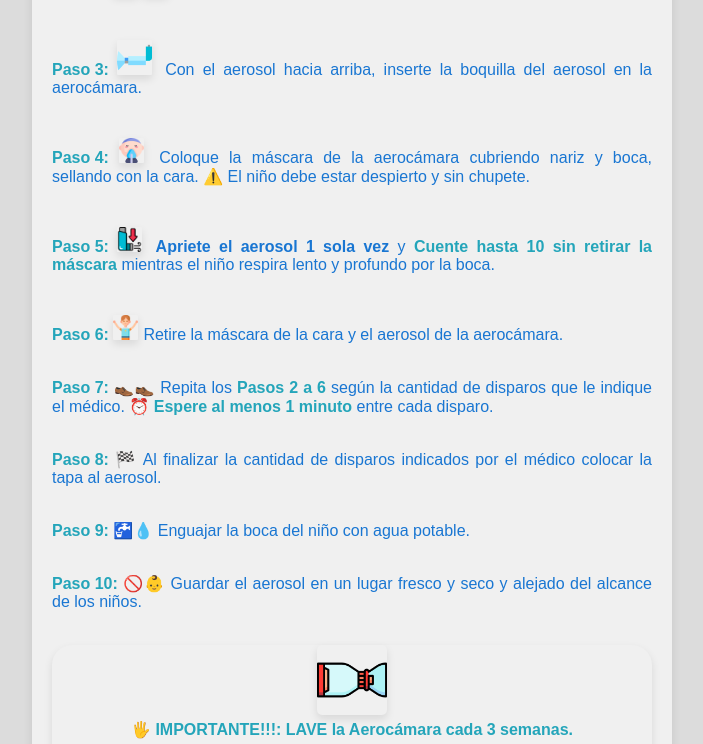
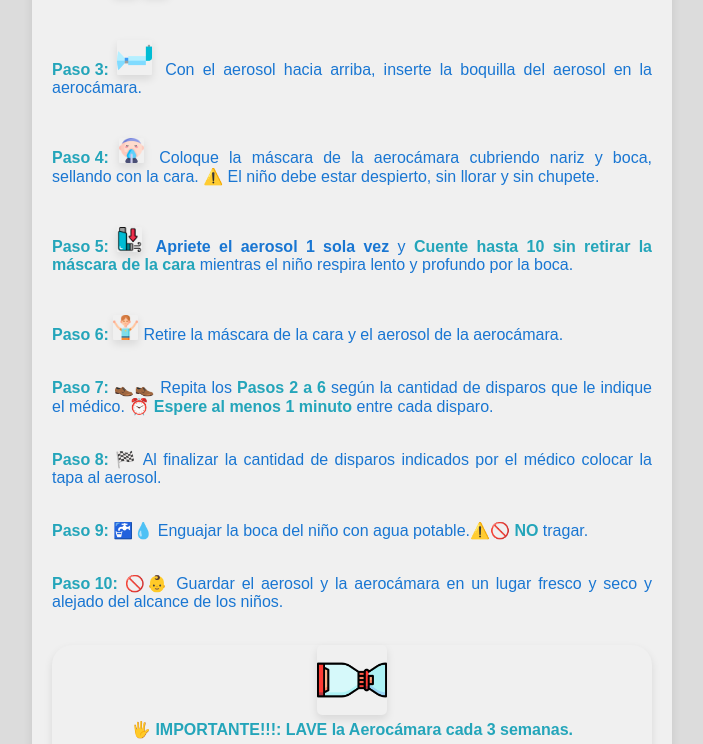
Before and after one commit to MartuV/instrucciones-uso, a React (Create React App) app: page /instrucciones-uso/aerosoles in a window 1280 px wide. Shown: the part 432-1176 px from the top of the page, without its empty margins (288-991 px from the left). Built offline with nearby package versions, Linux system fonts and the light colour scheme.

Commit message:
agregue biblio al footer/algunas aclaraciones en instrucciones aerosoles

```diff
--- a/src/componentes/Aerosoles.js
+++ b/src/componentes/Aerosoles.js
@@ -34,17 +34,17 @@ function Aerosoles() {
             <div id="container-instrucciones" className="instrucciones">
                 <h2 id="titulo-instrucciones">Instrucciones de Uso: Aerosoles y Aerocámaras</h2>
                 <div className="instructions-content">
-                    <p><strong id="aling-izq">Paso 1:</strong> <img src={destapar} alt="agitar" className="instruction-icon2" />Retire la tapa de la boquilla del aerosol.</p>
+                    <p><strong id="aling-izq">Paso 1:</strong> <img src={destapar} alt="destapar" className="instruction-icon2"/>Retire la tapa de la boquilla del aerosol.</p>
 
                     <p><strong id="aling-izq">Paso 2:</strong> <img src={agitar} alt="agitar" className="instruction-icon" /><img src={inhaladorParado} alt="inhalador parado" className="instruction-icon" /> Agitar el aerosol.</p>
 
-                    <p><strong id="aling-izq">Paso 3:</strong> <img src={aerosol_aerocamara} alt="aerosol_aerocamar" className="instruction-icon2" /> Con el aerosol hacia arriba, inserte la boquilla del aerosol en la aerocámara.</p>
+                    <p><strong id="aling-izq">Paso 3:</strong> <img src={aerosol_aerocamara} alt="aerosol_aerocamara" className="instruction-icon2" /> Con el aerosol hacia arriba, inserte la boquilla del aerosol en la aerocámara.</p>
 
-                    <p><strong id="aling-izq">Paso 4:</strong> <img src={mascara} alt="mascara" className="instruction-icon" /> Coloque la máscara de la aerocámara cubriendo nariz y boca, sellando con la cara. ⚠️ El niño debe estar despierto y sin chupete.</p>
+                    <p><strong id="aling-izq">Paso 4:</strong> <img src={mascara} alt="mascara" className="instruction-icon" /> Coloque la máscara de la aerocámara cubriendo nariz y boca, sellando con la cara. ⚠️ El niño debe estar despierto, sin llorar y sin chupete.</p>
 
-                    <p><strong id="aling-izq">Paso 5:</strong> <img src={inhaladorApretado} alt="apretar inhalador" className="instruction-icon" /> <strong id="azul">Apriete el aerosol 1 sola vez</strong> y <strong>Cuente hasta 10 sin retirar la máscara</strong> mientras el niño respira lento y profundo por la boca.</p>
+                    <p><strong id="aling-izq">Paso 5:</strong> <img src={inhaladorApretado} alt="apretar inhalador" className="instruction-icon" /> <strong id="azul">Apriete el aerosol 1 sola vez</strong> y <strong>Cuente hasta 10 sin retirar la máscara de la cara</strong> mientras el niño respira lento y profundo por la boca.</p>
 
-                    <p><strong id="aling-izq">Paso 6:</strong> <img src={contento} alt="cara" className="instruction-icon" />Retire la máscara de la cara y el aerosol de la aerocámara.</p>
+                    <p><strong id="aling-izq">Paso 6:</strong> <img src={contento} alt="contento" className="instruction-icon" />Retire la máscara de la cara y el aerosol de la aerocámara.</p>
                     <br/>
 
                     <p><strong id="aling-izq">Paso 7:</strong> 👞👞 Repita los <strong>Pasos 2 a 6</strong> según la cantidad de disparos que le indique el médico. ⏰ <strong>Espere al menos 1 minuto</strong> entre cada disparo.</p>
@@ -53,17 +53,17 @@ function Aerosoles() {
                     <p><strong id="aling-izq">Paso 8:</strong> 🏁 Al finalizar la cantidad de disparos indicados por el médico colocar la tapa al aerosol.</p>
                     <br/>
 
-                    <p><strong id="aling-izq">Paso 9:</strong> 🚰💧 Enguajar la boca del niño con agua potable.</p>
+                    <p><strong id="aling-izq">Paso 9:</strong> 🚰💧 Enguajar la boca del niño con agua potable.⚠️🚫 <strong>NO</strong> tragar. </p>
                     <br/>
 
-                    <p><strong id="aling-izq">Paso 10:</strong> 🚫👶 Guardar el aerosol en un lugar fresco y seco y alejado del alcance de los niños.</p>
+                    <p><strong id="aling-izq">Paso 10:</strong> 🚫👶 Guardar el aerosol y la aerocámara en un lugar fresco y seco y alejado del alcance de los niños.</p>
                     <br/>
 
                     <p className="important">
                     <img src={aerocamara} alt="aerocamara" className="instruction-icon1" />
                     <strong id="manito">🖐️ IMPORTANTE!!!: LAVE la Aerocámara cada 3 semanas. </strong>Desármela sin retirar la válvula del portaválvula y colóquela por 15 minutos en un recipiente con agua tibia (<span>🚫<strong>NO</strong> caliente</span>) y unas gotas de detergente. <strong id="azul">ENJUAGAR?????</strong> con agua tibia???? y dejar <strong id="azul">SECAR</strong> sobre una servilleta de papel.
                     <br/>
-                    <strong id="manito">🚫🧼 <strong>NO</strong><strong id="azul"> refregar ni secar con paño.</strong> </strong>
+                    <span id="manito">🚫🧼 <strong>NO</strong><strong id="azul"> refregar ni secar con paño.</strong> </span>
                     <br/>
                     <strong id="manito">⚠️🚫 NO COMPARTIR Aerocámaras.</strong>
                     </p>
--- a/src/componentes/Footer.js
+++ b/src/componentes/Footer.js
@@ -10,6 +10,7 @@ function Footer() {
                 <p>Información Medicamentos: Nombre</p>
                 <p>Desarrollo Web: Tu Nombre</p>
                 <p>Colaboración: Mi compa@era de guardia</p>
+                <p>Bibliografía: Modo de uso de aerocámaras con máscara facial - Sociedad Argentina de Pediatría.</p>
                 <div>
                 Iconos: <a href="https://www.flaticon.es/autores/eucalyp" title="Eucalyp"> Eucalyp</a>,
                     <a href="https://www.flaticon.es/autores/freepik" title="Freepik"> Freepik</a>,
```
